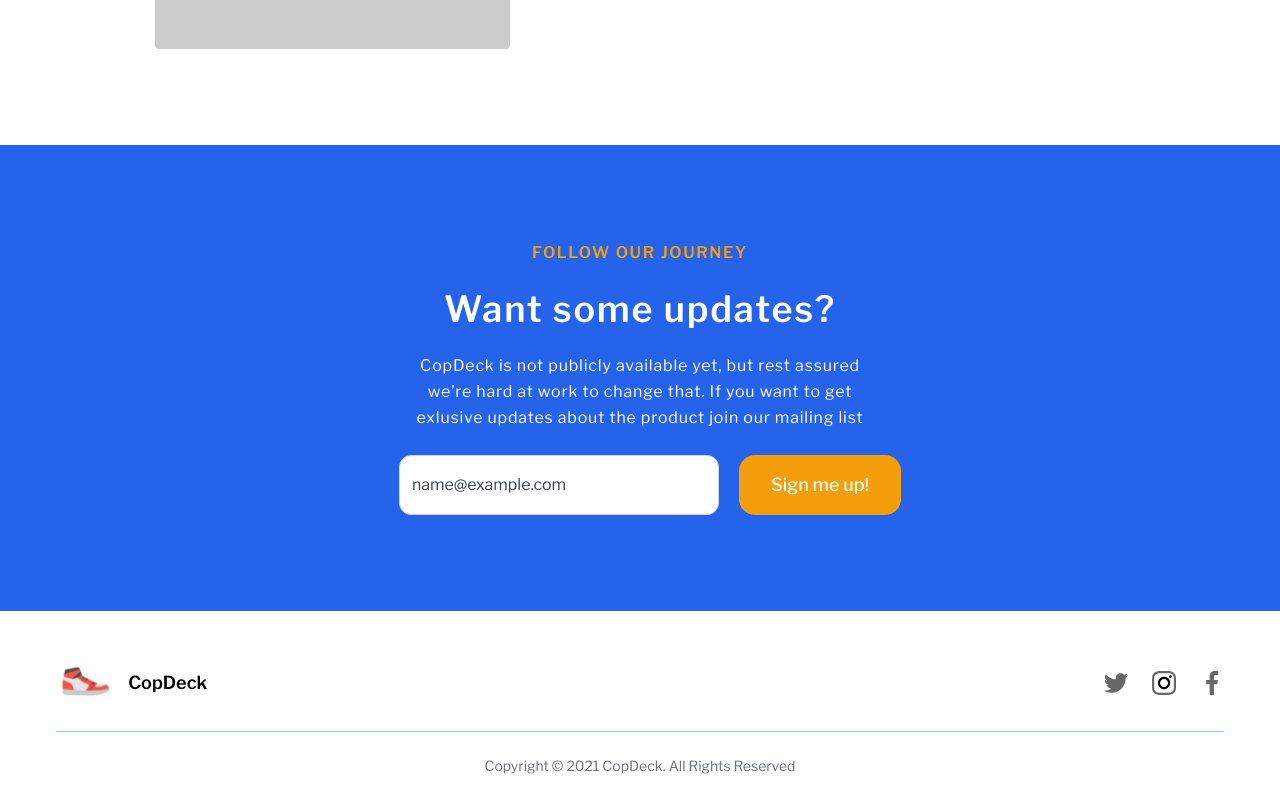
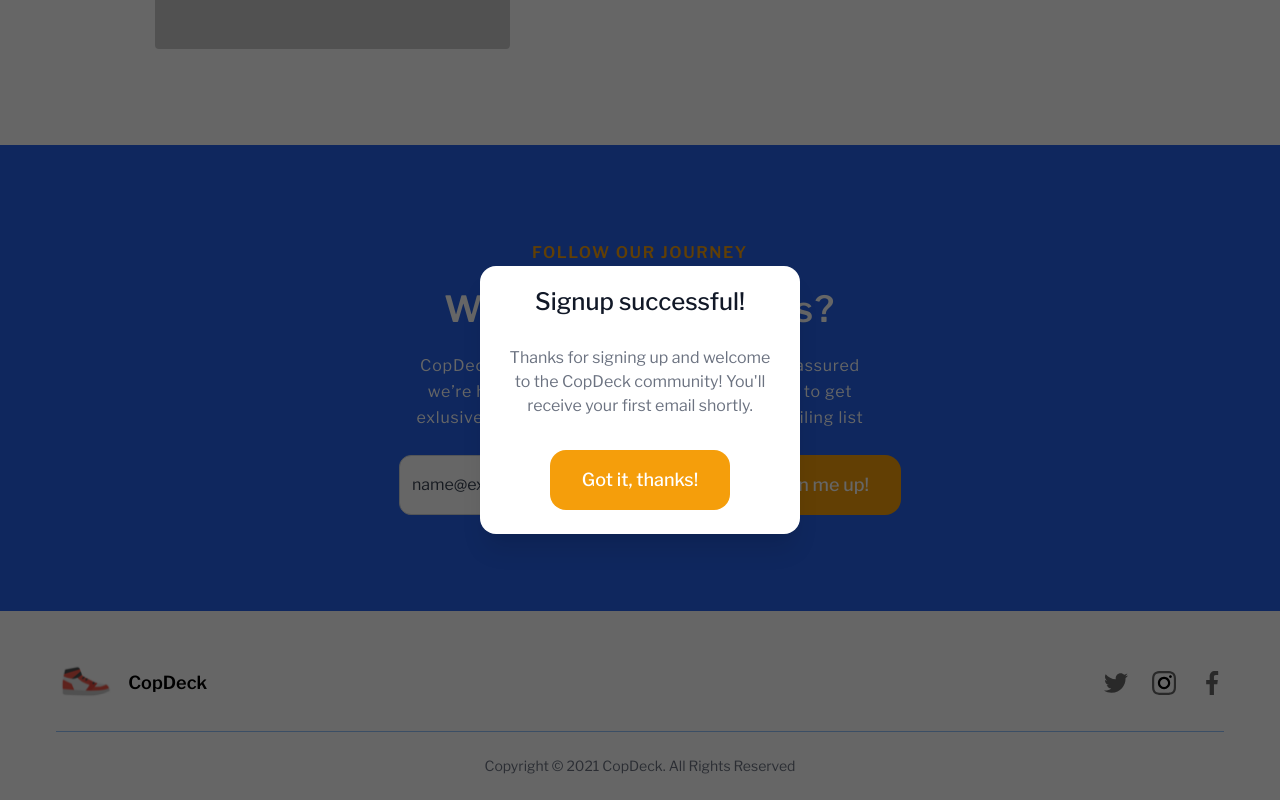
Before and after one commit to istvan-kreisz/copdeck-landing-page, a Next.js app: page / in a window 1280 px wide. Both pictures are taken after typing "name@example.com" into the empty fields and a click on the input "Sign me up!". Shown: the part 3988-4788 px from the top of the page. Built offline with nearby package versions, Linux system fonts and the light colour scheme; no server answers.

Commit message:
signup form added

```diff
--- a/scripts/generate-sitemap.js
+++ b/scripts/generate-sitemap.js
@@ -10,7 +10,7 @@
 	let route = path === 'index' ? '' : '/' + path
 
 	return `  <url>
-    <loc>${`${process.env.NEXT_PUBLIC_BASE_URL}${route}`}</loc>
+    <loc>${`${process.env.NEXT_PUBLIC_BASE_URL}/${route}`}</loc>
     <changefreq>hourly</changefreq>
   </url>`
 }
--- a/src/components/shared/button.tsx
+++ b/src/components/shared/button.tsx
@@ -1,6 +1,9 @@
-const Button = ({ name, clicked }) => {
+const Button = ({ name, style, clicked }) => {
 	return (
-		<button onClick={clicked} className="button-default">
+		<button
+			onClick={clicked}
+			className={`button-default ${style === 'error' ? 'bg-red-500 hover:bg-red-600' : ''}`}
+		>
 			{name}
 		</button>
 	)
--- a/src/components/shared/emailSignupForm.tsx
+++ b/src/components/shared/emailSignupForm.tsx
@@ -1,7 +1,40 @@
 import { useRef, useState } from 'react'
 import InputButton from './inputButton'
+import Popup from './popup'
 
 const EmailSignupForm = () => {
+	const [openSignupPopupConfig, setOpenSignupPopupConfig] = useState({
+		title: '',
+		message: '',
+		type: 'regular',
+		show: false,
+	})
+
+	const didSignUp = () => {
+		setOpenSignupPopupConfig({
+			title: 'Signup successful!',
+			message:
+				"Thanks for signing up and welcome to the CopDeck community! You'll receive your first email shortly.",
+			type: 'regular',
+			show: true,
+		})
+	}
+
+	const signupFailed = (error) => {
+		setOpenSignupPopupConfig({
+			title: 'Ooops!',
+			message: 'Something went wrong. Please try again.',
+			type: 'error',
+			show: true,
+		})
+	}
+
+	const closePopup = () => {
+		setOpenSignupPopupConfig((currentState) => {
+			return { ...currentState, show: false }
+		})
+	}
+
 	const emailField = useRef<HTMLInputElement>()
 
 	const sendClicked = (event) => {
@@ -11,32 +44,28 @@
 			return
 		}
 
-		console.log('asdsdsdsds')
-
-		fetch('/api/contact', {
+		fetch('/api/signup', {
 			method: 'POST',
 			mode: 'cors',
 			headers: {
 				'Content-Type': 'application/json',
 			},
-			body: JSON.stringify({ email: email, message: 'yo' }),
+			body: JSON.stringify({ email: email }),
 		})
 			.then(async (response) => {
 				try {
-					console.log(response)
 					const data = await response.json()
-					console.log(data)
 					if (!data.error) {
-						console.log('great success')
+						didSignUp()
 					} else {
-						// failed
+						signupFailed(data.error)
 					}
 				} catch (error) {
-					// failed
+					signupFailed(error)
 				}
 			})
 			.catch((err) => {
-				// failed
+				signupFailed(err)
 			})
 	}
 
@@ -56,6 +85,13 @@
 				required
 			/>
 			<InputButton name="Sign me up!"></InputButton>
+			<Popup
+				title={openSignupPopupConfig.title}
+				message={openSignupPopupConfig.message}
+				open={openSignupPopupConfig.show}
+				close={closePopup}
+				style={openSignupPopupConfig.type}
+			></Popup>
 		</form>
 	)
 }
--- a/src/components/shared/popup.tsx
+++ b/src/components/shared/popup.tsx
@@ -1,16 +1,18 @@
+import Button from './button'
 import { Dialog, Transition } from '@headlessui/react'
 import { Fragment, useRef } from 'react'
 
-export default function Popup({ open, setOpen }) {
+export default function Popup({ title, message, style, open, close }) {
 	const cancelButtonRef = useRef()
 
 	function closeModal() {
-		setOpen(false)
+		close()
 	}
 	return (
 		<Transition show={open} as={Fragment}>
 			<Dialog
 				as="div"
+				style={{ backgroundColor: 'rgba(0, 0, 0, 0.6)' }}
 				className="fixed inset-0 z-10 overflow-y-auto"
 				initialFocus={cancelButtonRef}
 				static
@@ -43,28 +45,25 @@
 						leaveFrom="opacity-100 scale-100"
 						leaveTo="opacity-0 scale-95"
 					>
-						<div className="inline-block w-full max-w-md p-6 my-8 overflow-hidden text-left align-middle transition-all transform bg-white shadow-xl rounded-2xl">
+						<div className="inline-block w-80 max-w-md p-6 my-8 overflow-hidden text-center align-middle transition-all transform bg-white shadow-xl rounded-2xl">
+							<div className="flex flex-col justify-center items-center space-y-8">
 								<Dialog.Title
 									as="h3"
-								className="text-lg font-medium leading-6 text-gray-900"
+									className="text-2xl font-medium leading-6 text-gray-900"
 								>
-								Payment successful
+									{title}
 								</Dialog.Title>
 								<div className="mt-2">
-								<p className="text-sm text-gray-500">
-									Your payment has been successfully submitted. We’ve sent your an
-									email with all of the details of your order.
-								</p>
+									<p className="text-md text-gray-500">{message}</p>
 								</div>
 
-							<div className="mt-4">
-								<button
-									type="button"
-									className="inline-flex justify-center px-4 py-2 text-sm font-medium text-blue-900 bg-blue-100 border border-transparent rounded-md hover:bg-blue-200 focus:outline-none focus-visible:ring-2 focus-visible:ring-offset-2 focus-visible:ring-blue-500"
-									onClick={closeModal}
-								>
-									Got it, thanks!
-								</button>
+								<div className="mt-12">
+									<Button
+										style={style}
+										name="Got it, thanks!"
+										clicked={closeModal}
+									></Button>
+								</div>
 							</div>
 						</div>
 					</Transition.Child>
--- a/src/pages/api/signup.ts
+++ b/src/pages/api/signup.ts
@@ -1,3 +1,5 @@
-export default (req, res) => {
-	console.log(req)
+import { VercelRequest, VercelResponse } from '@vercel/node'
+
+export default async (req: VercelRequest, res: VercelResponse) => {
+	res.status(200).json({})
 }
--- a/src/pages/index.tsx
+++ b/src/pages/index.tsx
@@ -3,7 +3,6 @@
 import LinkButton from '../components/shared/linkButton'
 import EmailSignupForm from '../components/shared/emailSignupForm'
 import FeatureBox from '../components/home/featureBox'
-import Popup from '../components/shared/popup'
 import Layout from '../components/shared/defaultLayout'
 import Link from 'next/link'
 import { useState } from 'react'
@@ -13,13 +12,6 @@
 import { ChevronUpIcon } from '@heroicons/react/solid'
 
 export default function Home() {
-	const [openSignupPopup, setOpenSignupPopup] = useState(false)
-
-	const signupClicked = () => {
-		console.log('sdsdsd')
-		setOpenSignupPopup(true)
-	}
-
 	return (
 		<Layout>
 			<section className="container-default mt-2 lg:mt-4 text-gray-600">
@@ -64,7 +56,6 @@
 						</div>
 					</div>
 				</div>
-				<Popup open={openSignupPopup} setOpen={setOpenSignupPopup}></Popup>
 			</section>
 			<section className="relative mt-10" id="features">
 				<img className="w-screen" src="/images/wave1_o.svg" alt="" />
--- a/src/styles/globals.css
+++ b/src/styles/globals.css
@@ -19,6 +19,6 @@
 	}
 
 	.button-default {
-		@apply flex cursor-pointer items-center justify-center px-8 py-3 border-transparent text-base font-medium rounded-2xl text-white bg-yellow-500 hover:bg-yellow-600 md:py-4 md:text-lg;
+		@apply flex cursor-pointer items-center justify-center px-8 py-3 border-transparent text-base font-medium rounded-2xl text-white bg-yellow-500 hover:bg-yellow-600 md:py-4 md:text-lg outline-none ring-0 focus:outline-none;
 	}
 }
```
Lines whose indentation alone changed are shown as unchanged.
